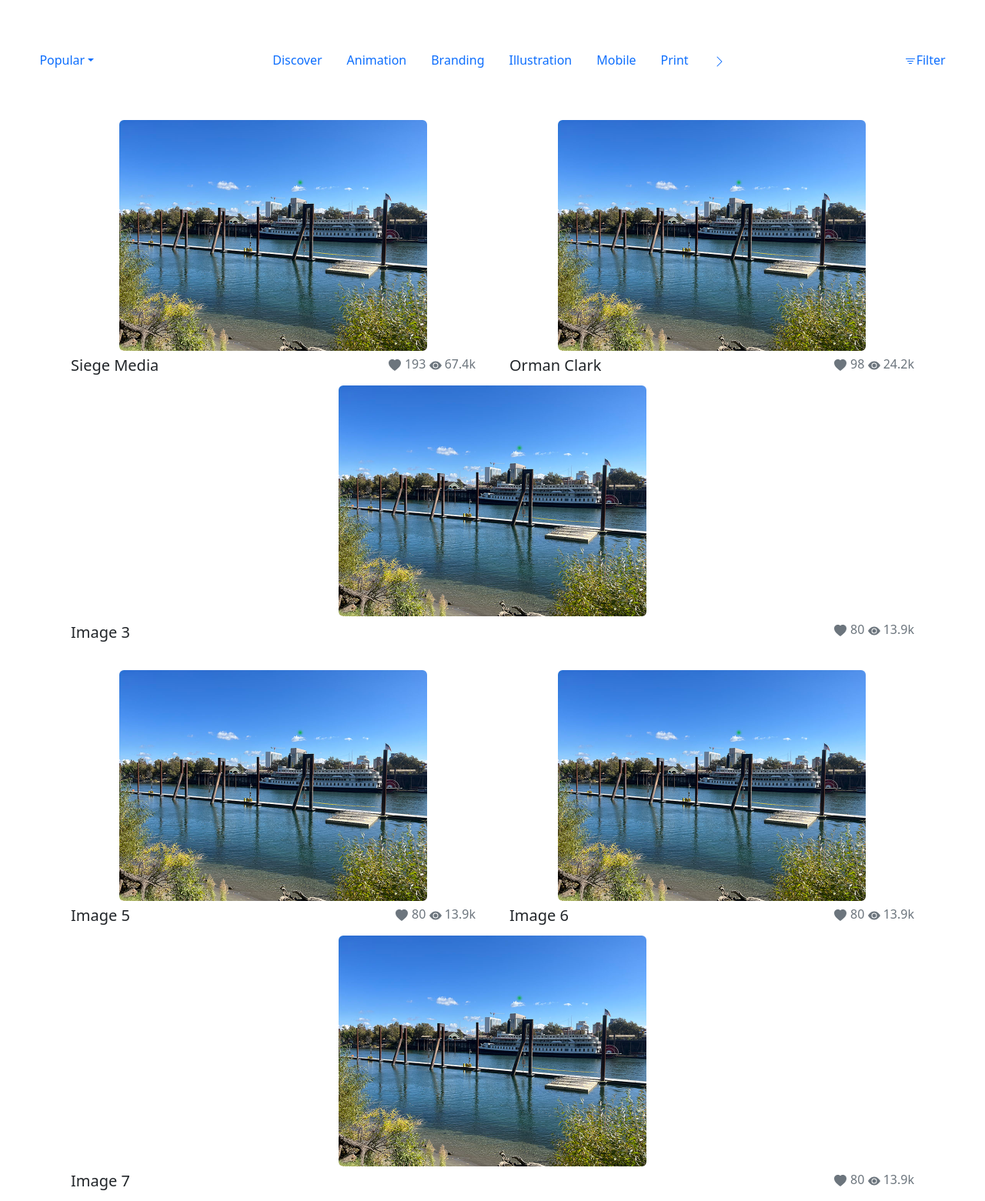
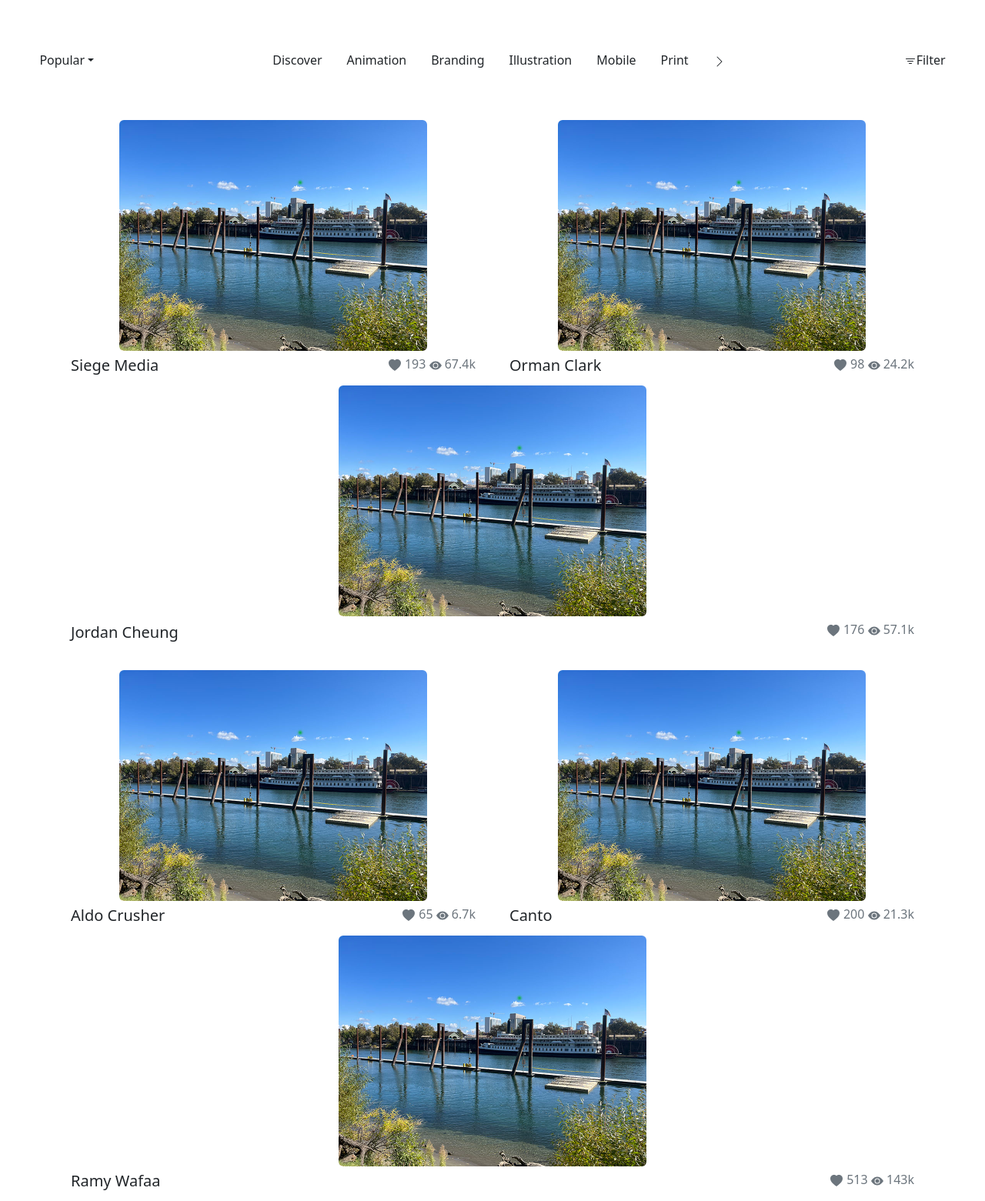
Before and after one commit to JustinRucinski/C7-Boostrap, a plain HTML site: page index.html in a window 1280 px wide. Shown: the whole page at 77% size. Drawn offline with nearby package versions, Linux system fonts and the light colour scheme.

Commit message:
updated image text

```diff
--- a/index.html
+++ b/index.html
@@ -22,7 +22,7 @@
     <ul class="nav nav-pills">
       <li class="nav-item dropdown" >
         <a
-          class="nav-link dropdown-toggle "
+          class="nav-link dropdown-toggle text-dark"
           data-bs-toggle="dropdown"
           href="#"
           role="button"
@@ -31,49 +31,49 @@
           style="margin-right: 200px;">Popular</a
         >
         <ul class="dropdown-menu">
-          <li><a class="dropdown-item" href="#">Popular</a></li>
-          <li><a class="dropdown-item" href="#">New & Noteworthy</a></li>
+          <li><a class="dropdown-item text-dark" href="#">Popular</a></li>
+          <li><a class="dropdown-item text-dark" href="#">New & Noteworthy</a></li>
         </ul>
       </li>
       <li class="nav-item">
-        <a class="nav-link" href="#" data-bs-toggle="button" aria-pressed="true"
+        <a class="nav-link text-dark" href="#" data-bs-toggle="button" aria-pressed="true"
           >Discover</a
         >
       </li>
-      <li class="nav-item">
-        <a class="nav-link" href="#" data-bs-toggle="button" aria-pressed="true"
+      <li class="nav-item ">
+        <a class="nav-link text-dark" href="#" data-bs-toggle="button" aria-pressed="true"
           >Animation</a
         >
       </li>
       <li class="nav-item">
-        <a class="nav-link" href="#" data-bs-toggle="button" aria-pressed="true"
+        <a class="nav-link text-dark" href="#" data-bs-toggle="button" aria-pressed="true"
           >Branding</a
         >
       </li>
       <li class="nav-item">
-        <a class="nav-link" href="#" data-bs-toggle="button" aria-pressed="true"
+        <a class="nav-link text-dark" href="#" data-bs-toggle="button" aria-pressed="true"
           >Illustration</a
         >
       </li>
       <li class="nav-item">
-        <a class="nav-link" href="#" data-bs-toggle="button" aria-pressed="true"
+        <a class="nav-link text-dark" href="#" data-bs-toggle="button" aria-pressed="true"
           >Mobile</a
         >
       </li>
       <li class="nav-item">
-        <a class="nav-link" href="#" data-bs-toggle="button" aria-pressed="true"
+        <a class="nav-link text-dark" href="#" data-bs-toggle="button" aria-pressed="true"
           >Print</a
         >
       </li>
       <li class="nav-item">
-        <a class="nav-link" href="#" data-bs-toggle="button" aria-pressed="true"
+        <a class="nav-link text-dark" href="#" data-bs-toggle="button" aria-pressed="true"
           ><svg xmlns="http://www.w3.org/2000/svg" width="16" height="16" fill="currentColor" class="bi bi-chevron-right" viewBox="0 0 16 16">
             <path fill-rule="evenodd" d="M4.646 1.646a.5.5 0 0 1 .708 0l6 6a.5.5 0 0 1 0 .708l-6 6a.5.5 0 0 1-.708-.708L10.293 8 4.646 2.354a.5.5 0 0 1 0-.708"/>
           </svg></a
         >
       </li>
       <li class="nav-item">
-        <a class="nav-link" href="#" data-bs-toggle="button" aria-pressed="true"
+        <a class="nav-link text-dark" href="#" data-bs-toggle="button" aria-pressed="true"
           style="margin-left: 200px"><svg
             xmlns="http://www.w3.org/2000/svg"
             width="16"
@@ -119,13 +119,13 @@
     <div class="col">
       <img src="testimage1.jpg" class="mx-auto d-block rounded" alt="" width="400">
       <div class="d-flex justify-content-between align-items-center">
-        <div class="text-left" style="margin-left: 10px; margin-top: 5px;"><h5>Image 3</h5></div>
+        <div class="text-left" style="margin-left: 10px; margin-top: 5px;"><h5>Jordan Cheung</h5></div>
         <div class="text-right text-muted"><p style="margin-right: 10px; margin-top: 5px;"><svg xmlns="http://www.w3.org/2000/svg" width="16" height="16" fill="currentColor" class="bi bi-heart-fill" viewBox="0 0 16 16" style="margin-right: 5px;">
           <path fill-rule="evenodd" d="M8 1.314C12.438-3.248 23.534 4.735 8 15-7.534 4.736 3.562-3.248 8 1.314"/>
-        </svg>80 <svg xmlns="http://www.w3.org/2000/svg" width="16" height="16" fill="currentColor" class="bi bi-eye-fill" viewBox="0 0 16 16" style="margin-right: 0px;">
+        </svg>176 <svg xmlns="http://www.w3.org/2000/svg" width="16" height="16" fill="currentColor" class="bi bi-eye-fill" viewBox="0 0 16 16" style="margin-right: 0px;">
           <path d="M10.5 8a2.5 2.5 0 1 1-5 0 2.5 2.5 0 0 1 5 0"/>
           <path d="M0 8s3-5.5 8-5.5S16 8 16 8s-3 5.5-8 5.5S0 8 0 8m8 3.5a3.5 3.5 0 1 0 0-7 3.5 3.5 0 0 0 0 7"/>
-        </svg> 13.9k</p></div>
+        </svg> 57.1k</p></div>
       </div>
     </div>
   </div>
@@ -133,37 +133,37 @@
     <div class="col">
       <img src="testimage1.jpg" class="mx-auto d-block rounded" alt="" width="400">
       <div class="d-flex justify-content-between align-items-center">
-        <div class="text-left" style="margin-left: 10px;"><h5>Image 5</h5></div>
+        <div class="text-left" style="margin-left: 10px;"><h5>Aldo Crusher</h5></div>
         <div class="text-right text-muted"><p style="margin-right: 10px; margin-top: 5px;"><svg xmlns="http://www.w3.org/2000/svg" width="16" height="16" fill="currentColor" class="bi bi-heart-fill" viewBox="0 0 16 16" style="margin-right: 5px;">
           <path fill-rule="evenodd" d="M8 1.314C12.438-3.248 23.534 4.735 8 15-7.534 4.736 3.562-3.248 8 1.314"/>
-        </svg>80 <svg xmlns="http://www.w3.org/2000/svg" width="16" height="16" fill="currentColor" class="bi bi-eye-fill" viewBox="0 0 16 16" style="margin-right: 0px;">
+        </svg>65 <svg xmlns="http://www.w3.org/2000/svg" width="16" height="16" fill="currentColor" class="bi bi-eye-fill" viewBox="0 0 16 16" style="margin-right: 0px;">
           <path d="M10.5 8a2.5 2.5 0 1 1-5 0 2.5 2.5 0 0 1 5 0"/>
           <path d="M0 8s3-5.5 8-5.5S16 8 16 8s-3 5.5-8 5.5S0 8 0 8m8 3.5a3.5 3.5 0 1 0 0-7 3.5 3.5 0 0 0 0 7"/>
-        </svg> 13.9k</p></div>
+        </svg> 6.7k</p></div>
       </div>
     </div>
     <div class="col">
       <img src="testimage1.jpg" class="mx-auto d-block rounded" alt="" width="400">
       <div class="d-flex justify-content-between align-items-center">
-        <div class="text-left" style="margin-left: 10px;"><h5>Image 6</h5></div>
+        <div class="text-left" style="margin-left: 10px;"><h5>Canto</h5></div>
         <div class="text-right text-muted"><p style="margin-right: 10px; margin-top: 5px;"><svg xmlns="http://www.w3.org/2000/svg" width="16" height="16" fill="currentColor" class="bi bi-heart-fill" viewBox="0 0 16 16" style="margin-right: 5px;">
           <path fill-rule="evenodd" d="M8 1.314C12.438-3.248 23.534 4.735 8 15-7.534 4.736 3.562-3.248 8 1.314"/>
-        </svg>80 <svg xmlns="http://www.w3.org/2000/svg" width="16" height="16" fill="currentColor" class="bi bi-eye-fill" viewBox="0 0 16 16" style="margin-right: 0px;">
+        </svg>200 <svg xmlns="http://www.w3.org/2000/svg" width="16" height="16" fill="currentColor" class="bi bi-eye-fill" viewBox="0 0 16 16" style="margin-right: 0px;">
           <path d="M10.5 8a2.5 2.5 0 1 1-5 0 2.5 2.5 0 0 1 5 0"/>
           <path d="M0 8s3-5.5 8-5.5S16 8 16 8s-3 5.5-8 5.5S0 8 0 8m8 3.5a3.5 3.5 0 1 0 0-7 3.5 3.5 0 0 0 0 7"/>
-        </svg> 13.9k</p></div>
+        </svg> 21.3k</p></div>
       </div>
     </div>
     <div class="col">
       <img src="testimage1.jpg" class="mx-auto d-block rounded" alt="" width="400">
       <div class="d-flex justify-content-between align-items-center">
-        <div class="text-left" style="margin-left: 10px;"><h5>Image 7</h5></div>
+        <div class="text-left" style="margin-left: 10px;"><h5>Ramy Wafaa</h5></div>
         <div class="text-right text-muted"><p style="margin-right: 10px; margin-top: 5px;"><svg xmlns="http://www.w3.org/2000/svg" width="16" height="16" fill="currentColor" class="bi bi-heart-fill" viewBox="0 0 16 16" style="margin-right: 5px;">
           <path fill-rule="evenodd" d="M8 1.314C12.438-3.248 23.534 4.735 8 15-7.534 4.736 3.562-3.248 8 1.314"/>
-        </svg>80 <svg xmlns="http://www.w3.org/2000/svg" width="16" height="16" fill="currentColor" class="bi bi-eye-fill" viewBox="0 0 16 16" style="margin-right: 0px;">
+        </svg>513 <svg xmlns="http://www.w3.org/2000/svg" width="16" height="16" fill="currentColor" class="bi bi-eye-fill" viewBox="0 0 16 16" style="margin-right: 0px;">
           <path d="M10.5 8a2.5 2.5 0 1 1-5 0 2.5 2.5 0 0 1 5 0"/>
           <path d="M0 8s3-5.5 8-5.5S16 8 16 8s-3 5.5-8 5.5S0 8 0 8m8 3.5a3.5 3.5 0 1 0 0-7 3.5 3.5 0 0 0 0 7"/>
-        </svg> 13.9k</p></div>
+        </svg> 143k</p></div>
       </div>
     </div>
   </div>
```
Also changed, not shown: style.css (line endings or trailing spaces).
